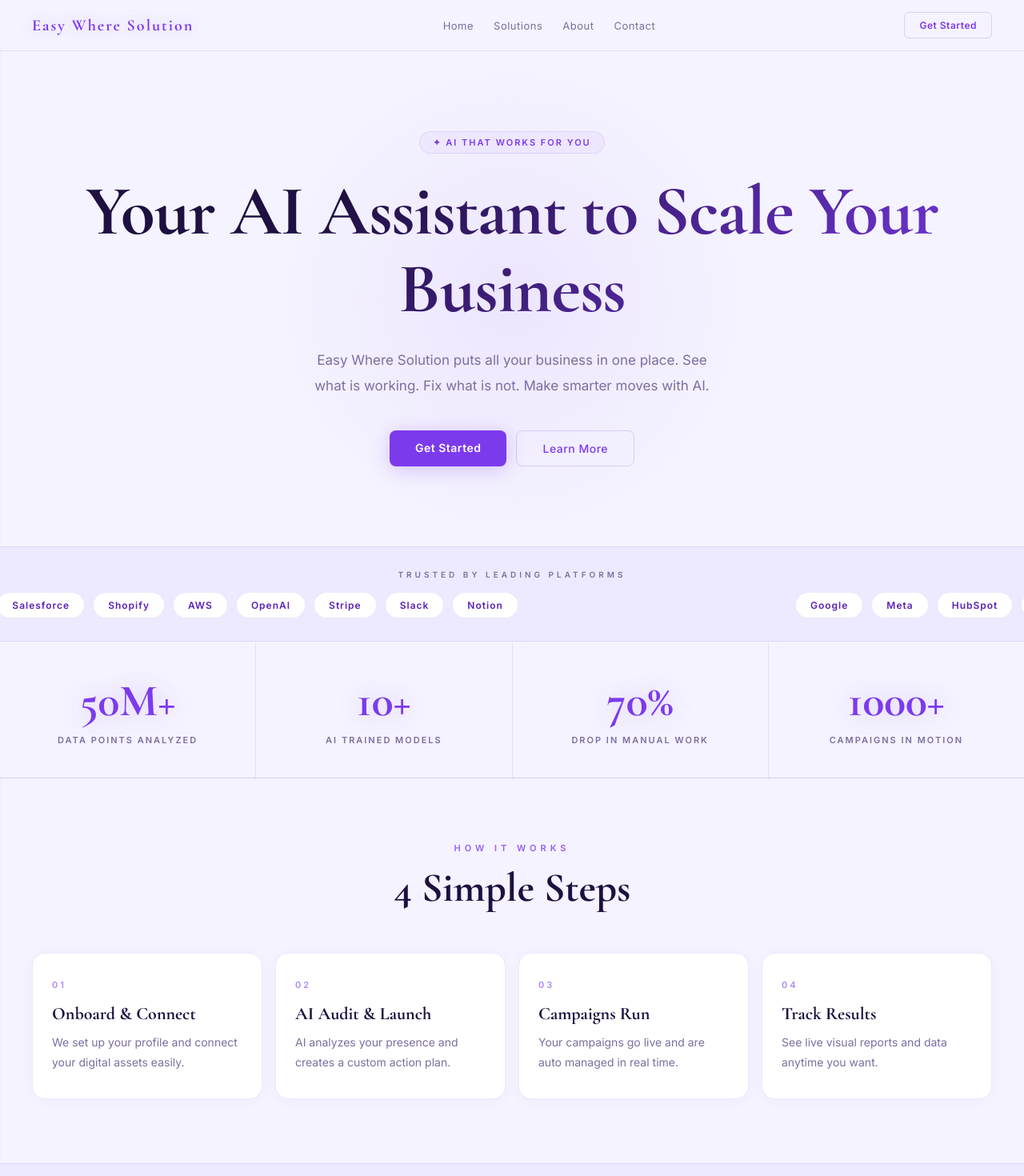
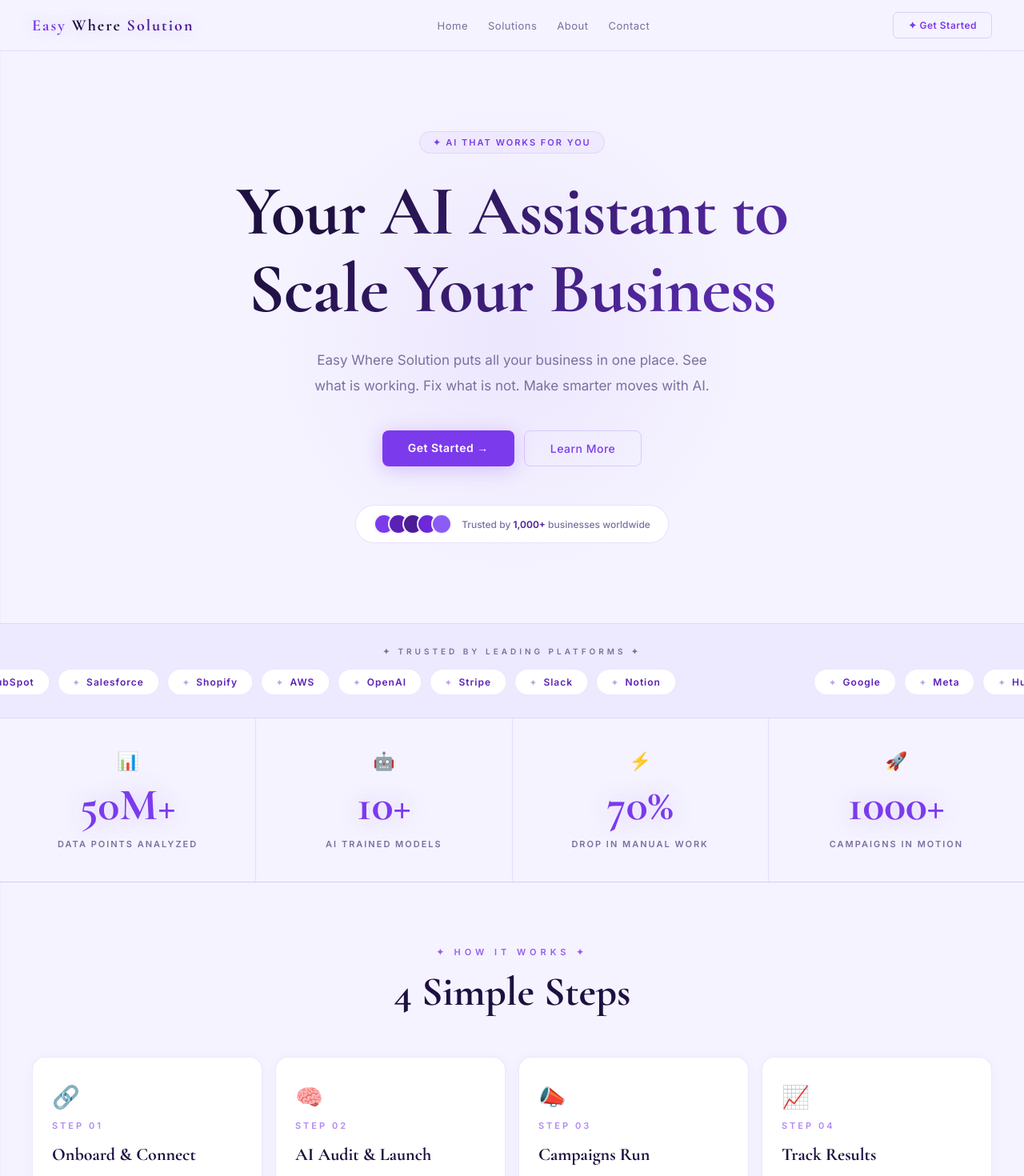
Before and after one commit to bilalnadeem201c-coder/my-website, a Next.js app: page / in a window 1280 px wide. Shown: the top 1470 px of the page at 80% size. Built offline with nearby package versions, Linux system fonts and the light colour scheme.

Commit message:
Applied Lavender Mist theme - updated page.tsx and CSS

```diff
--- a/app/page.tsx
+++ b/app/page.tsx
@@ -1,7 +1,6 @@
 "use client"
 
-import { useState, useEffect, useRef } from "react"
-import gsap from "gsap"
+import { useState, useEffect } from "react"
 import Marquee from "react-fast-marquee"
 import "./globals.css"
 
@@ -15,94 +14,182 @@ export default function Home() {
     setTimeout(() => {
       setSplit(true)
       setTimeout(() => setLoading(false), 1000)
-    }, 2000)
+    }, 2200)
   }, [])
 
   return (
     <>
-      {/* ===== PRELOADER ===== */}
+      {/* ===== PRELOADER — Lavender Mist themed ===== */}
       {loading && (
         <>
           <div className={`preloader-top ${split ? 'split' : ''}`}>
-            <p className="preloader-title">Easy Where Solution</p>
+            <div style={{ display: 'flex', flexDirection: 'column', alignItems: 'center', gap: '8px' }}>
+              {/* Animated violet orb */}
+              <div style={{
+                width: '48px',
+                height: '48px',
+                borderRadius: '50%',
+                background: 'radial-gradient(circle at 35% 35%, #C4B5FD, #7C3AED)',
+                marginBottom: '12px',
+                animation: 'pulse 1.5s ease-in-out infinite',
+                boxShadow: '0 0 40px rgba(124,58,237,0.4)',
+              }} />
+              <p className="preloader-title">Easy Where Solution</p>
+            </div>
           </div>
           <div className={`preloader-bottom ${split ? 'split' : ''}`}>
-            <p className="preloader-sub">AI POWERED SOLUTIONS</p>
+            <div style={{ display: 'flex', flexDirection: 'column', alignItems: 'center', gap: '10px' }}>
+              <p className="preloader-sub">✦ AI POWERED SOLUTIONS ✦</p>
+              {/* Loading bar */}
+              <div style={{
+                width: 'clamp(120px, 30vw, 220px)',
+                height: '2px',
+                background: 'rgba(124,58,237,0.15)',
+                borderRadius: '2px',
+                overflow: 'hidden',
+                marginTop: '8px',
+              }}>
+                <div style={{
+                  height: '100%',
+                  width: '100%',
+                  background: 'linear-gradient(90deg, #7C3AED, #C4B5FD, #7C3AED)',
+                  backgroundSize: '200% 100%',
+                  animation: 'shimmer 1.2s linear infinite',
+                  borderRadius: '2px',
+                }} />
+              </div>
+            </div>
           </div>
+
+          {/* Preloader keyframes injected inline */}
+          <style>{`
+            @keyframes pulse {
+              0%, 100% { transform: scale(1); box-shadow: 0 0 40px rgba(124,58,237,0.4); }
+              50%       { transform: scale(1.12); box-shadow: 0 0 60px rgba(124,58,237,0.6); }
+            }
+            @keyframes shimmer {
+              0%   { background-position: 200% 0; }
+              100% { background-position: -200% 0; }
+            }
+          `}</style>
         </>
       )}
 
       {/* ===== MAIN WEBSITE ===== */}
       <main role="main" className={`main ${loading ? 'hidden' : 'visible'}`}>
 
-        {/* NAVBAR */}
+        {/* ===== NAVBAR ===== */}
         <header role="banner">
           <nav role="navigation" aria-label="Main Navigation" className="navbar">
-            <a href="/" className="navbar-logo">Easy Where Solution</a>
+            <a href="/" className="navbar-logo">
+              <span style={{ color: '#7C3AED' }}>Easy</span>
+              <span style={{ color: '#1E1040' }}> Where </span>
+              <span style={{ color: '#4C1D95' }}>Solution</span>
+            </a>
             <div role="menubar" className="navbar-links">
               <a href="#home">Home</a>
               <a href="#solutions">Solutions</a>
               <a href="#about">About</a>
               <a href="#contact">Contact</a>
             </div>
-            <a href="#contact" className="navbar-btn">Get Started</a>
+            <a href="#contact" className="navbar-btn">✦ Get Started</a>
           </nav>
         </header>
 
-        {/* HERO */}
+        {/* ===== HERO ===== */}
         <section id="home" aria-labelledby="hero-heading" className="hero">
+
           <p className="hero-badge">✦ AI That Works for You</p>
+
           <h1 id="hero-heading" className="hero-title">
-            Your AI Assistant to Scale Your Business
+            Your AI Assistant to<br />Scale Your Business
           </h1>
+
           <p className="hero-desc">
             Easy Where Solution puts all your business in one place.
             See what is working. Fix what is not. Make smarter moves with AI.
           </p>
+
           <div className="hero-btns">
-            <a href="#contact" className="btn-primary">Get Started</a>
+            <a href="#contact" className="btn-primary">Get Started →</a>
             <a href="#solutions" className="btn-secondary">Learn More</a>
           </div>
+
+          {/* Trust badge */}
+          <div style={{
+            marginTop: '48px',
+            display: 'flex',
+            alignItems: 'center',
+            gap: '12px',
+            background: '#FFFFFF',
+            border: '1px solid rgba(124,58,237,0.15)',
+            borderRadius: '50px',
+            padding: '10px 22px',
+            fontSize: '12px',
+            color: '#7C6FA0',
+            fontFamily: 'Inter, sans-serif',
+            fontWeight: 500,
+          }}>
+            <span style={{ display: 'flex' }}>
+              {['#7C3AED','#5B21B6','#4C1D95','#6D28D9','#8B5CF6'].map((c, i) => (
+                <span key={i} style={{
+                  width: '26px', height: '26px',
+                  borderRadius: '50%',
+                  background: c,
+                  border: '2px solid #F5F3FF',
+                  marginLeft: i > 0 ? '-8px' : '0',
+                  display: 'inline-block',
+                }} />
+              ))}
+            </span>
+            <span>Trusted by <strong style={{ color: '#4C1D95' }}>1,000+</strong> businesses worldwide</span>
+          </div>
+
         </section>
 
-        {/* MARQUEE */}
+        {/* ===== MARQUEE ===== */}
         <section aria-label="Trusted by leading platforms" className="marquee-section">
-          <p className="marquee-label">TRUSTED BY LEADING PLATFORMS</p>
-          <Marquee speed={50} gradient={false}>
+          <p className="marquee-label">✦ Trusted by Leading Platforms ✦</p>
+          <Marquee speed={45} gradient={false}>
             {['Google','Meta','HubSpot','Salesforce','Shopify','AWS','OpenAI','Stripe','Slack','Notion'].map((name) => (
-              <div key={name} className="marquee-item">{name}</div>
+              <div key={name} className="marquee-item">
+                <span style={{ marginRight: '8px', opacity: 0.4, fontSize: '10px' }}>✦</span>
+                {name}
+              </div>
             ))}
           </Marquee>
         </section>
 
-        {/* STATS */}
+        {/* ===== STATS ===== */}
         <section id="about" aria-label="Company Statistics" className="stats-section">
           {[
-            {number:'50M+', label:'Data Points Analyzed'},
-            {number:'10+', label:'AI Trained Models'},
-            {number:'70%', label:'Drop in Manual Work'},
-            {number:'1000+', label:'Campaigns in Motion'},
+            { number: '50M+',  label: 'Data Points Analyzed', icon: '📊' },
+            { number: '10+',   label: 'AI Trained Models',    icon: '🤖' },
+            { number: '70%',   label: 'Drop in Manual Work',  icon: '⚡' },
+            { number: '1000+', label: 'Campaigns in Motion',  icon: '🚀' },
           ].map((stat) => (
             <div key={stat.number} className="stat-item">
+              <p style={{ fontSize: '22px', marginBottom: '8px' }}>{stat.icon}</p>
               <p className="stat-number">{stat.number}</p>
               <p className="stat-label">{stat.label}</p>
             </div>
           ))}
         </section>
 
-        {/* HOW IT WORKS */}
+        {/* ===== HOW IT WORKS ===== */}
         <section id="solutions" aria-labelledby="steps-heading" className="steps-section">
-          <p className="section-label">HOW IT WORKS</p>
+          <p className="section-label">✦ How It Works ✦</p>
           <h2 id="steps-heading" className="section-title">4 Simple Steps</h2>
           <div className="steps-grid">
             {[
-              {num:'01', title:'Onboard & Connect', desc:'We set up your profile and connect your digital assets easily.'},
-              {num:'02', title:'AI Audit & Launch', desc:'AI analyzes your presence and creates a custom action plan.'},
-              {num:'03', title:'Campaigns Run', desc:'Your campaigns go live and are auto managed in real time.'},
-              {num:'04', title:'Track Results', desc:'See live visual reports and data anytime you want.'},
+              { num: '01', title: 'Onboard & Connect', desc: 'We set up your profile and connect your digital assets easily.', icon: '🔗' },
+              { num: '02', title: 'AI Audit & Launch',  desc: 'AI analyzes your presence and creates a custom action plan.',   icon: '🧠' },
+              { num: '03', title: 'Campaigns Run',      desc: 'Your campaigns go live and are auto managed in real time.',     icon: '📣' },
+              { num: '04', title: 'Track Results',      desc: 'See live visual reports and data anytime you want.',            icon: '📈' },
             ].map((step) => (
               <article key={step.num} className="step-card">
-                <p aria-hidden="true" className="step-num">{step.num}</p>
+                <p style={{ fontSize: '28px', marginBottom: '12px' }}>{step.icon}</p>
+                <p aria-hidden="true" className="step-num">Step {step.num}</p>
                 <h3 className="step-title">{step.title}</h3>
                 <p className="step-desc">{step.desc}</p>
               </article>
@@ -110,22 +197,24 @@ export default function Home() {
           </div>
         </section>
 
-        {/* FOOTER */}
+        {/* ===== FOOTER ===== */}
         <footer id="contact" role="contentinfo" className="footer">
           <div className="footer-grid">
 
             {/* BRAND */}
             <div>
-              <p className="footer-brand-name">Easy Where Solution</p>
+              <p className="footer-brand-name">
+                <span style={{ color: '#7C3AED' }}>Easy</span> Where Solution
+              </p>
               <p className="footer-brand-desc">
                 AI powered solutions to scale your business. Smarter marketing, better results.
               </p>
               <div className="social-icons">
                 {[
-                  {name:'LinkedIn', href:'#', icon:'in'},
-                  {name:'Twitter', href:'#', icon:'𝕏'},
-                  {name:'Instagram', href:'#', icon:'ig'},
-                  {name:'Facebook', href:'#', icon:'f'},
+                  { name: 'LinkedIn',  href: '#', icon: 'in' },
+                  { name: 'Twitter',   href: '#', icon: '𝕏'  },
+                  { name: 'Instagram', href: '#', icon: 'ig' },
+                  { name: 'Facebook',  href: '#', icon: 'f'  },
                 ].map((s) => (
                   <a key={s.name} href={s.href} aria-label={s.name} className="social-icon">
                     {s.icon}
@@ -136,7 +225,7 @@ export default function Home() {
 
             {/* COMPANY LINKS */}
             <div>
-              <p className="footer-col-title">COMPANY</p>
+              <p className="footer-col-title">Company</p>
               <nav aria-label="Footer Company Links" className="footer-links">
                 {['About Us','Services','Pricing','Blog','Careers'].map((link) => (
                   <a key={link} href="#">{link}</a>
@@ -146,7 +235,7 @@ export default function Home() {
 
             {/* SOLUTIONS LINKS */}
             <div>
-              <p className="footer-col-title">SOLUTIONS</p>
+              <p className="footer-col-title">Solutions</p>
               <nav aria-label="Footer Solutions Links" className="footer-links">
                 {['AI Marketing','SEO Tools','Automation','Analytics','Integrations'].map((link) => (
                   <a key={link} href="#">{link}</a>
@@ -156,7 +245,7 @@ export default function Home() {
 
             {/* NEWSLETTER */}
             <div>
-              <p className="footer-col-title">NEWSLETTER</p>
+              <p className="footer-col-title">Newsletter</p>
               <p className="newsletter-desc">
                 Get the latest AI tips and updates directly in your inbox.
               </p>
@@ -170,12 +259,13 @@ export default function Home() {
                     value={email}
                     onChange={(e) => setEmail(e.target.value)}
                     className="newsletter-input"
+                    aria-label="Email address"
                   />
                   <button
                     onClick={() => email && setSubscribed(true)}
                     className="newsletter-btn"
                   >
-                    Subscribe
+                    Subscribe →
                   </button>
                 </div>
               )}
```
